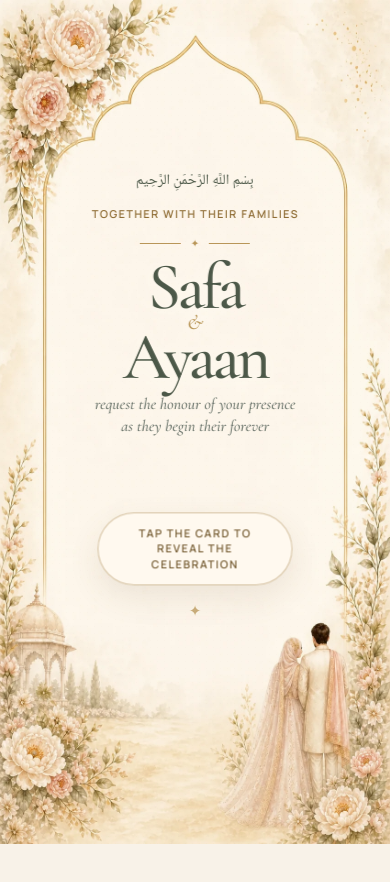
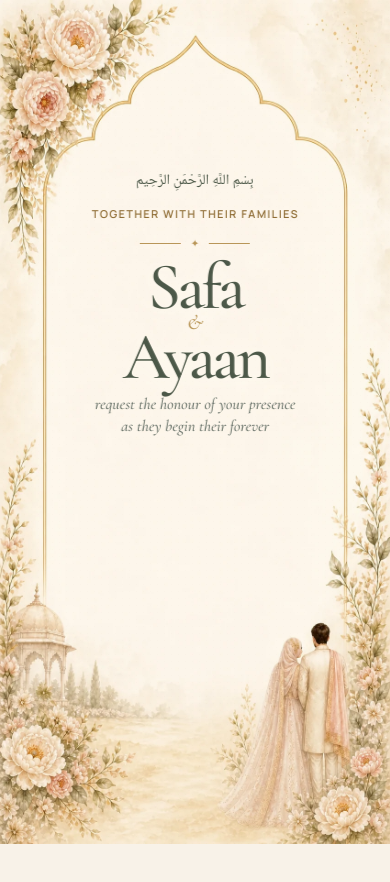
Before and after one commit to sakeerHussain/Wedding-Invitation, a Next.js app: page / in a window 390 px wide. Both pictures are taken after a click on the button "SA". Shown: the top 882 px of the page. Built offline with nearby package versions, Linux system fonts and the light colour scheme.

Commit message:
Remove visible card reveal prompt

```diff
--- a/app/globals.css
+++ b/app/globals.css
@@ -60,8 +60,6 @@ button:focus-visible,a:focus-visible,[tabindex="-1"]:focus-visible { outline:3px
 .invitation--celebrating .verse { animation-delay:.24s; }
 .invitation--celebrating .verse-ref { animation-delay:.36s; }
 .card-reveal-action { position:absolute; z-index:8; inset:0; padding:0; border:0; background:transparent; cursor:pointer; }
-.card-reveal-action span { position:absolute; top:68%; left:50%; translate:-50% -50%; min-height:44px; display:grid; place-items:center; padding:.75rem 1.15rem; border:1px solid #a9874d78; border-radius:999px; background:#fffaf0d9; box-shadow:0 12px 32px #6653321c; color:#755b31; font-size:.68rem; font-weight:600; letter-spacing:.13em; text-transform:uppercase; white-space:nowrap; backdrop-filter:blur(8px); }
-.card-reveal-action i { position:absolute; top:calc(68% + 2.8rem); left:50%; translate:-50% 0; color:var(--gold); font:normal .8rem serif; animation:pulseStar 1.6s ease-in-out infinite; }
 .floral-shower { position:fixed; z-index:30; inset:0; overflow:hidden; pointer-events:none; }
 .floral-piece { --piece-x:50vw; --piece-delay:0s; --piece-duration:4s; --piece-drift:20vw; --piece-rotation:0deg; position:absolute; top:-9vh; left:var(--piece-x); width:12px; height:20px; opacity:0; transform-origin:50% 20%; animation:floralFall var(--piece-duration) cubic-bezier(.22,.55,.38,.9) var(--piece-delay) forwards; }
 .floral-piece--0 { border-radius:90% 10% 90% 10%; background:linear-gradient(145deg,#73806b,#aab49d); box-shadow:inset 1px 0 #f4ead8a0; }
@@ -95,7 +93,6 @@ footer { margin:0 calc(0px - var(--details-gutter));padding:7rem 2rem 5rem;text-
 @keyframes envelopeIn{from{opacity:0;transform:translateY(35px) rotateX(6deg)}to{opacity:1;transform:none}}@keyframes rise{from{opacity:0;transform:translateY(12px)}to{opacity:1;transform:none}}@keyframes bob{50%{transform:translateY(6px)}}
 @keyframes cardContentIn{from{opacity:0;transform:translateY(18px) scale(.985);filter:blur(4px)}to{opacity:1;transform:none;filter:none}}
 @keyframes detailContentIn{from{opacity:0;transform:translateY(18px) scale(.98);filter:blur(3px)}to{opacity:1;transform:none;filter:none}}
-@keyframes pulseStar{50%{transform:scale(1.35);opacity:.55}}
 @keyframes floralFall{0%{opacity:0;transform:translate3d(0,-8vh,0) rotate(var(--piece-rotation))}10%{opacity:.92}85%{opacity:.82}100%{opacity:0;transform:translate3d(var(--piece-drift),116vh,0) rotate(calc(var(--piece-rotation) + 620deg))}}
 
 @media(max-width:800px){.envelope-wrap{width:90vw}.seal{width:68px}.envelope-eyebrow{margin-bottom:2rem;font-size:.7rem}.hero{height:155vh}.arch__inner{padding-inline:.5rem}.bismillah{margin-bottom:.8rem;font-size:1.05rem}.arch__inner>.eyebrow{font-size:.68rem;letter-spacing:.13em}.ornament{margin:.85rem 0}h1{font-size:clamp(3.7rem,17vw,5.5rem)}.invitation-copy{font-size:1rem;margin:1.15rem 0}.date-lockup{gap:.5rem}.date-lockup strong{font-size:1rem;padding:0 .55rem}.date-lockup span{font-size:.7rem}.verse{font-size:.88rem;margin-top:1.2rem}.verse-ref{font-size:.68rem}.details{margin-top:-48vh;padding-top:7rem;border-radius:30px 30px 0 0}.details__intro{margin-bottom:4.5rem}.event-grid{grid-template-columns:1fr}.event-card{min-height:0;padding:4.5rem 1.5rem 3rem}.venue-card{padding:3.2rem 2rem}.dua-card{margin:5rem auto;padding:4rem .5rem}}
@@ -256,8 +253,6 @@ footer { margin:0 calc(0px - var(--details-gutter));padding:7rem 2rem 5rem;text-
     padding-top:clamp(8rem,20dvh,11rem);
     padding-inline:0;
   }
-  .card-reveal-action span{top:65%;max-width:82vw;white-space:normal;text-align:center;line-height:1.45}
-  .card-reveal-action i{top:calc(65% + 3.4rem)}
 }
 @media(hover:none){.event-card:hover{transform:none;box-shadow:0 22px 50px #6e5a3e12}}
 @media(prefers-reduced-motion:reduce){*,*:before,*:after{animation-duration:.01ms!important;animation-iteration-count:1!important;scroll-behavior:auto!important;transition-duration:.01ms!important}.hero{height:auto}.hero__fixed{position:relative}.hero-art-stage{filter:none!important;opacity:1!important;transform:none!important}.arch{opacity:1!important;transform:none!important}.arch__inner>*:not(.card-secondary){opacity:1!important;transform:none!important;filter:none!important}.invitation--celebrating .card-secondary{opacity:1!important;transform:none!important;filter:none!important}.floral-shower{display:none}.details{margin-top:0}.reveal{opacity:1;transform:none}}
--- a/app/page.tsx
+++ b/app/page.tsx
@@ -214,10 +214,7 @@ export default function Home() {
               </div>
             </div>
             {opened && !detailsRevealed && (
-              <button className="card-reveal-action" onClick={revealCelebration} aria-label="Reveal the wedding details and continue">
-                <span>Tap the card to reveal the celebration</span>
-                <i aria-hidden="true">✦</i>
-              </button>
+              <button className="card-reveal-action" onClick={revealCelebration} aria-label="Reveal the wedding details and continue" />
             )}
           </div>
         </section>
```
Also changed, not shown: 1 other file (tests, documents, lock files or other folders).
